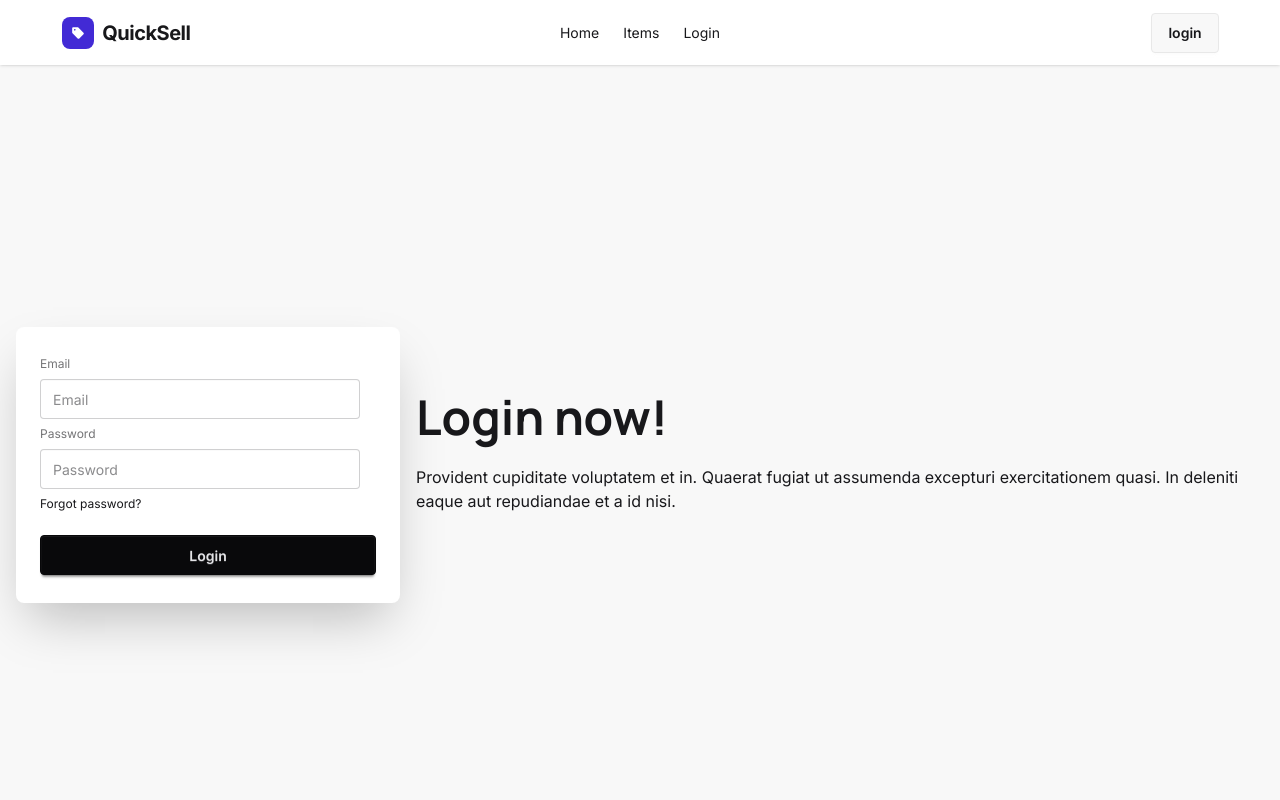
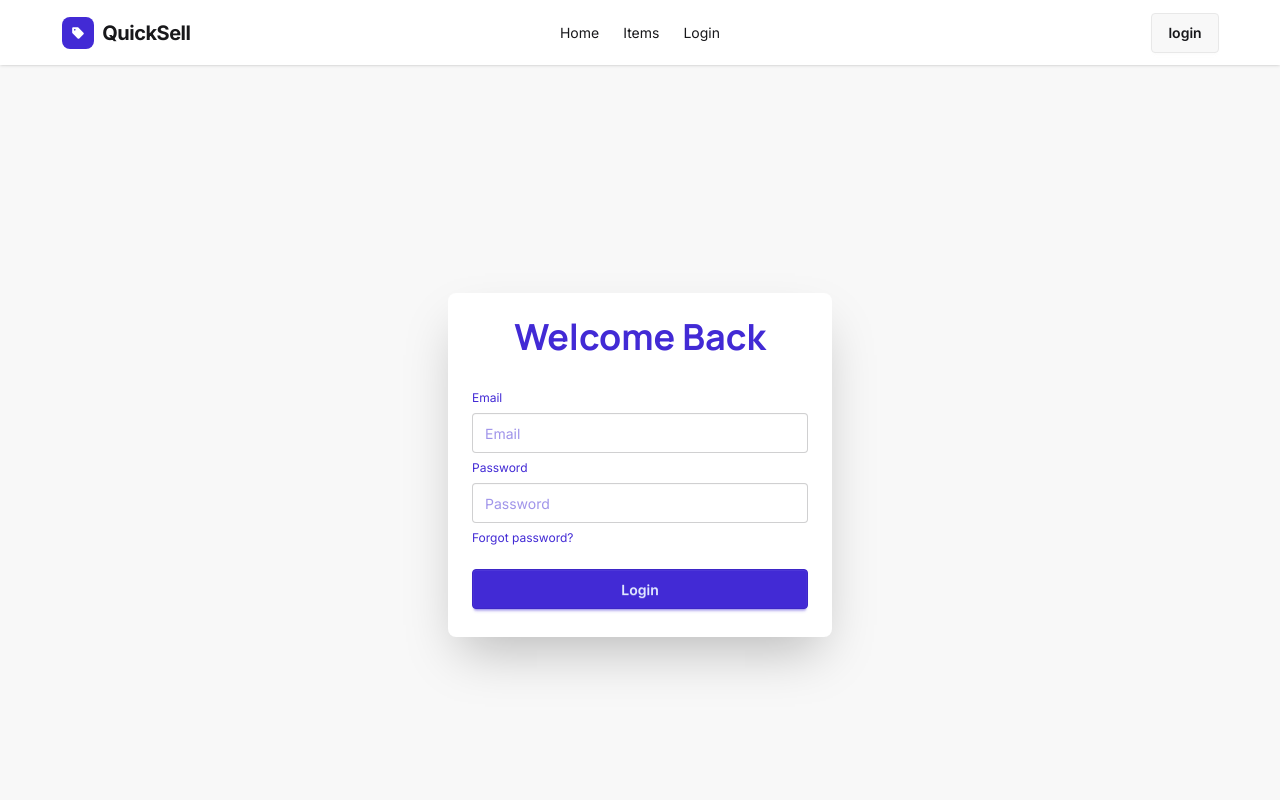
Before and after one commit to MdRehanAli/quick-sell, a Next.js app: page /login in a window 1280 px wide. Shown: the top 800 px of the page. Built offline with nearby package versions, Linux system fonts and the light colour scheme.

Commit message:
Added login functionality

```diff
--- a/package.json
+++ b/package.json
@@ -13,6 +13,7 @@
     "next": "16.1.2",
     "react": "19.2.3",
     "react-dom": "19.2.3",
+    "react-hook-form": "^7.71.1",
     "react-icons": "^5.5.0"
   },
   "devDependencies": {
--- a/src/components/Login.jsx
+++ b/src/components/Login.jsx
@@ -1,28 +1,55 @@
-import React from 'react';
+"use client"
+
+import { useRouter } from 'next/navigation';
+import React, { useState } from 'react';
+import { FaRegUser } from 'react-icons/fa';
 
 const LoginPage = () => {
+    const router = useRouter();
+    const [email, setEmail] = useState("");
+    const [password, setPassword] = useState("");
+
+
+
+    const handleLogin = (e) => {
+        e.preventDefault();
+        if (email === 'quicksell@gmail.com' && password === 'QuickSell') {
+            document.cookie = "auth=true; path=/";
+            router.push("/items")
+        }
+        else {
+
+        }
+    }
+
+    const handleDemoLogin = (e) => {
+
+    }
+
     return (
         <div className="hero bg-base-200 min-h-screen">
-            <div className="hero-content flex-col lg:flex-row-reverse">
-                <div className="text-center lg:text-left">
-                    <h1 className="text-5xl font-bold">Login now!</h1>
-                    <p className="py-6">
-                        Provident cupiditate voluptatem et in. Quaerat fugiat ut assumenda excepturi exercitationem
-                        quasi. In deleniti eaque aut repudiandae et a id nisi.
-                    </p>
-                </div>
-                <div className="card bg-base-100 w-full max-w-sm shrink-0 shadow-2xl">
-                    <div className="card-body">
-                        <fieldset className="fieldset">
-                            <label className="label">Email</label>
-                            <input type="email" className="input" placeholder="Email" />
-                            <label className="label">Password</label>
-                            <input type="password" className="input" placeholder="Password" />
-                            <div><a className="link link-hover">Forgot password?</a></div>
-                            <button className="btn btn-neutral mt-4">Login</button>
-                        </fieldset>
-                    </div>
-                </div>
+            <div className="card bg-base-100 w-full max-w-sm shrink-0 shadow-2xl">
+                <form onSubmit={handleLogin} className="card-body text-primary">
+                    <h1 className='text-center text-4xl font-bold text-primary mb-5'>Welcome Back</h1>
+                    <fieldset className="fieldset">
+                        <label className="label text-primary">Email</label>
+                        <input type="email" required
+                            value={email}
+                            onChange={(e) => setEmail(e.target.value)}
+                            className="input w-full"
+                            placeholder="Email" />
+                        <label className="label text-primary">Password</label>
+                        <input
+                            type="password"
+                            required
+                            value={password}
+                            onChange={(e) => setPassword(e.target.value)}
+                            className="input w-full"
+                            placeholder="Password" />
+                        <div><a className="link link-hover">Forgot password?</a></div>
+                        <button className="btn btn-primary mt-4">Login</button>
+                    </fieldset>
+                </form>
             </div>
         </div>
     );
```
Also changed, not shown: 1 other file (tests, documents, lock files or other folders).
